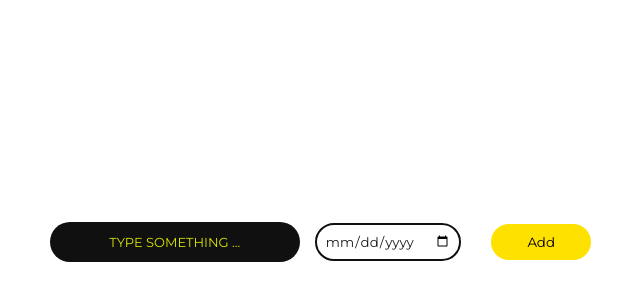
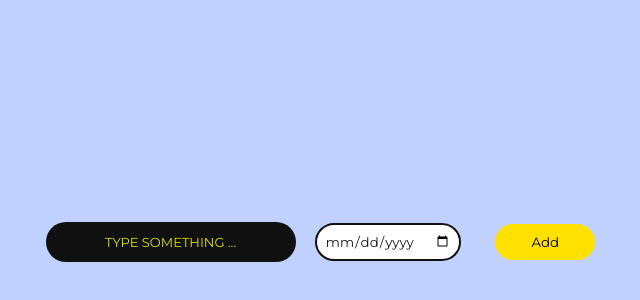
Before and after one commit to Sherbo1ot/TEST, a plain HTML site: page index.html in a window 1280 px wide. Shown: the part 158-458 px from the top of the page, without its empty margins (312-952 px from the left). Drawn offline with Linux system fonts and the light colour scheme.

Commit message:
Change style

```diff
--- a/style.css
+++ b/style.css
@@ -12,14 +12,8 @@ body {
   display: flex;
   align-items: center;
   justify-content: center;
+  background-color: rgb(193, 209, 255);
 
-}
-
-.inputs {
-  min-width: 100%;
-  display: flex;
-  align-items: center;
-  justify-content: center;
 }
 
 .inputs #inputText {
```
